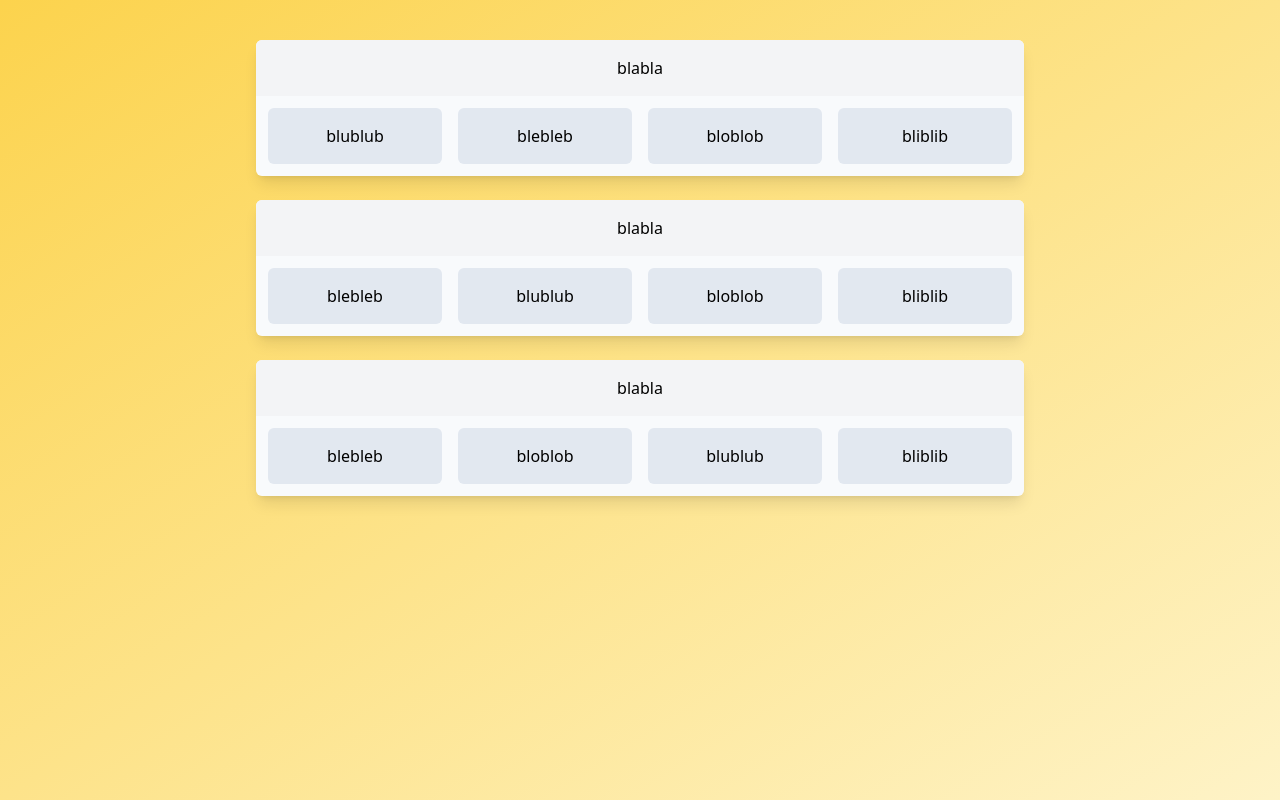
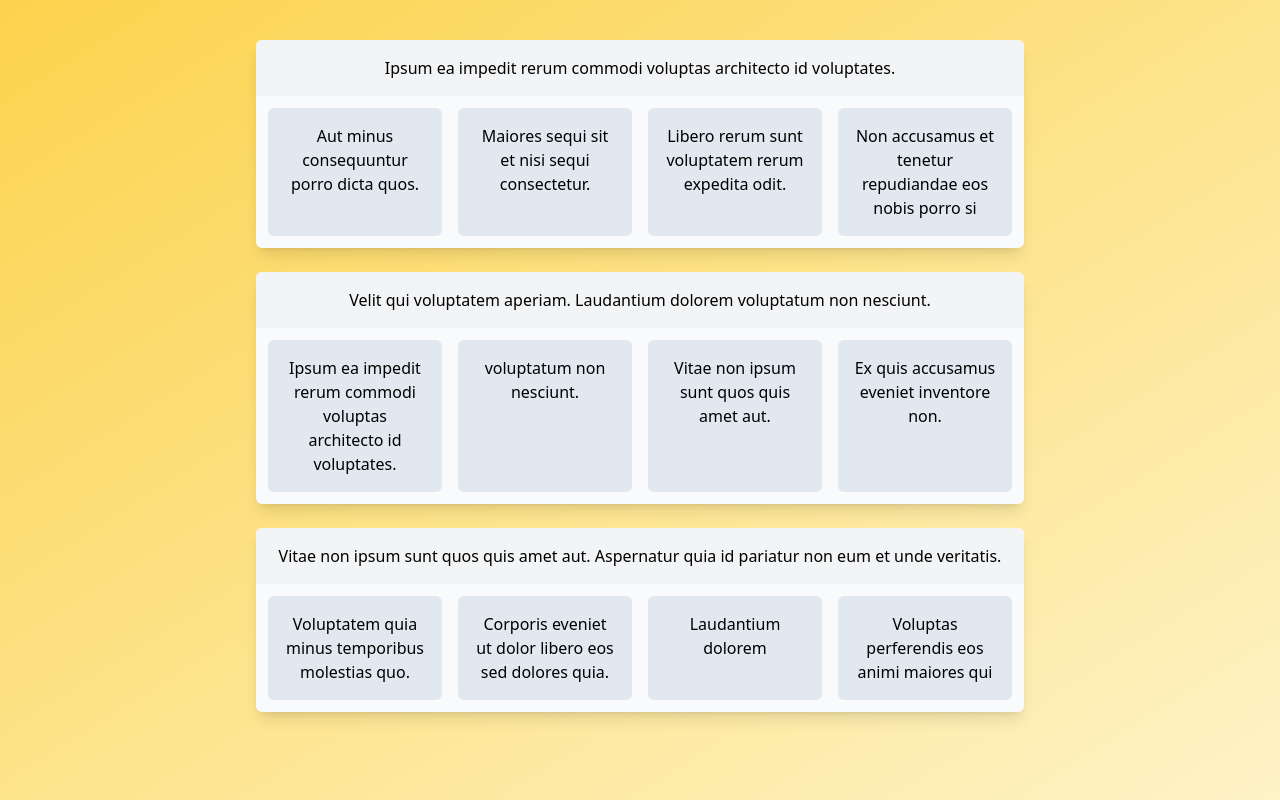
Before and after one commit to manusdextra/answersheet, a React (Create React App) app: page / in a window 1280 px wide. Built offline with nearby package versions, Linux system fonts and the light colour scheme.

Commit message:
App: add proper filler to mock exam, add vertical padding

```diff
--- a/src/App.tsx
+++ b/src/App.tsx
@@ -5,27 +5,42 @@ import type { Exam } from "./declarations";
 const mockexam: Exam = [
   {
     id: 0,
-    question: "blabla",
-    rightanswer: "blublub",
-    wronganswers: ["bliblib", "bloblob", "blebleb"],
+    question:
+      "Ipsum ea impedit rerum commodi voluptas architecto id voluptates. ",
+    rightanswer: "Aut minus consequuntur porro dicta quos.",
+    wronganswers: [
+      "Non accusamus et tenetur repudiandae eos nobis porro si",
+      "Libero rerum sunt voluptatem rerum expedita odit.",
+      "Maiores sequi sit et nisi sequi consectetur.",
+    ],
   },
   {
     id: 1,
-    question: "blabla",
-    rightanswer: "blublub",
-    wronganswers: ["bliblib", "bloblob", "blebleb"],
+    question:
+      "Velit qui voluptatem aperiam. Laudantium dolorem voluptatum non nesciunt. ",
+    rightanswer: "voluptatum non nesciunt.",
+    wronganswers: [
+      "Ex quis accusamus eveniet inventore non. ",
+      "Vitae non ipsum sunt quos quis amet aut.",
+      "Ipsum ea impedit rerum commodi voluptas architecto id voluptates. ",
+    ],
   },
   {
     id: 2,
-    question: "blabla",
-    rightanswer: "blublub",
-    wronganswers: ["bliblib", "bloblob", "blebleb"],
+    question:
+      "Vitae non ipsum sunt quos quis amet aut. Aspernatur quia id pariatur non eum et unde veritatis. ",
+    rightanswer: "Laudantium dolorem ",
+    wronganswers: [
+      "Voluptas perferendis eos animi maiores qui",
+      "Corporis eveniet ut dolor libero eos sed dolores quia. ",
+      "Voluptatem quia minus temporibus molestias quo.",
+    ],
   },
 ];
 
 function App() {
   return (
-    <div className="flex-column min-h-screen bg-gradient-to-tl from-amber-100 to-amber-300 pt-4">
+    <div className="flex-column min-h-screen bg-gradient-to-tl from-amber-100 to-amber-300 py-6 pt-4">
       <Form data={mockexam} />
     </div>
   );
```
